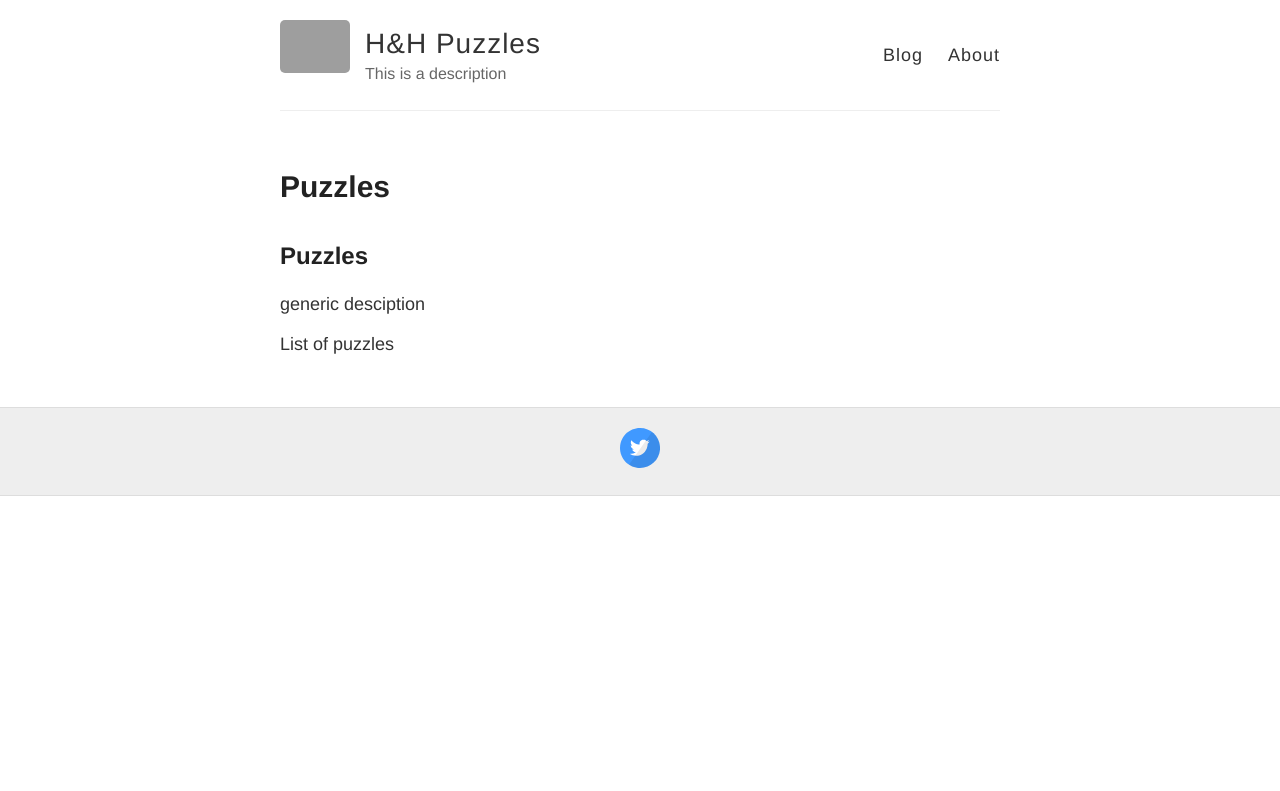
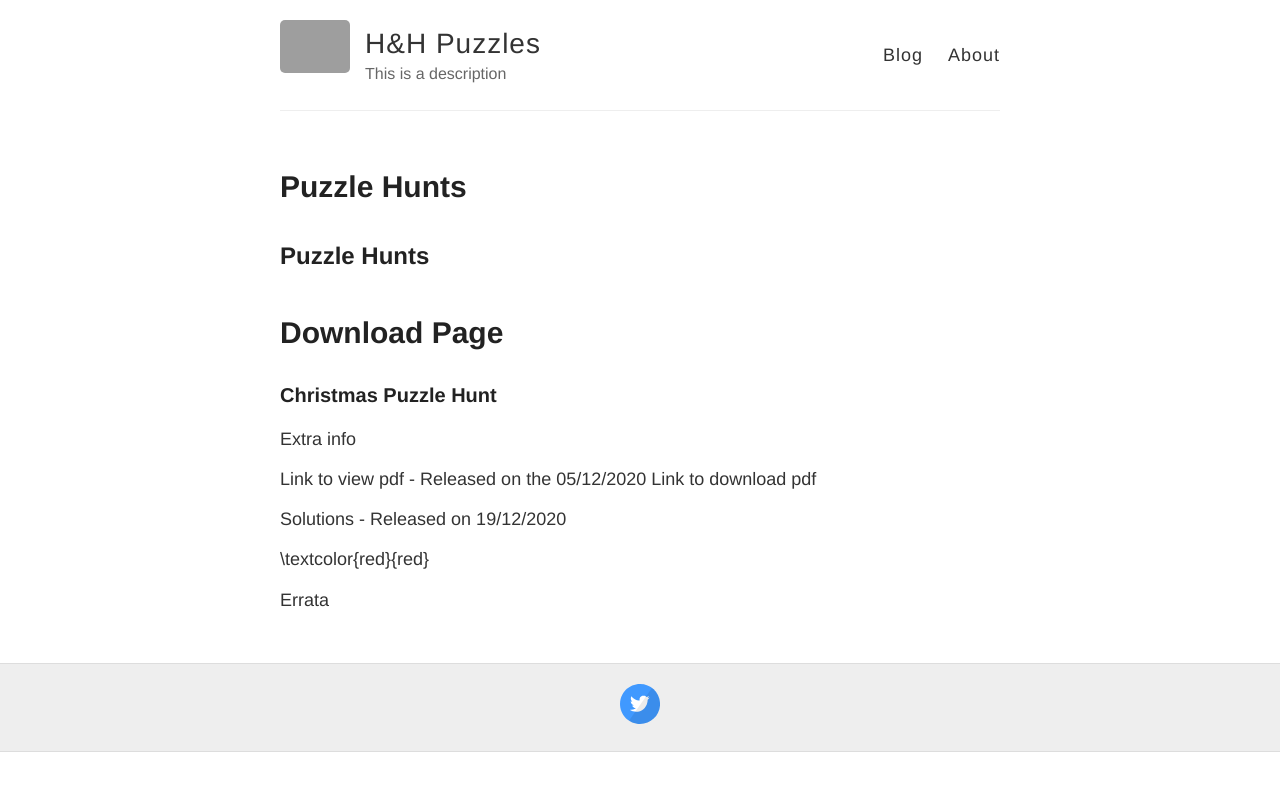
Before and after one commit to HandH-Puzzle/HandH-Puzzle.github.io, a Jekyll site: the page built from puzzles.md, in a window 1280 px wide. Shown: the top 791 px of the page. Built offline with Jekyll 4.4.1, drawn with Linux system fonts in a browser that asks for light colours; our own code applies the rules of GitHub Pages for plain Markdown files; grey boxes are pictures that could not be loaded.

Commit message:
Update puzzles.md

```diff
--- a/puzzles.md
+++ b/puzzles.md
@@ -1,5 +1,16 @@
-## Puzzles
+## Puzzle Hunts
 
-generic desciption
+# <a href="./product/download.html" target="_top">Download Page</a>
 
-List of puzzles
+### Christmas Puzzle Hunt
+
+Extra info
+
+Link to view pdf - Released on the 05/12/2020
+Link to download pdf
+
+Solutions - Released on 19/12/2020
+
+\textcolor{red}{red}
+
+Errata
```
